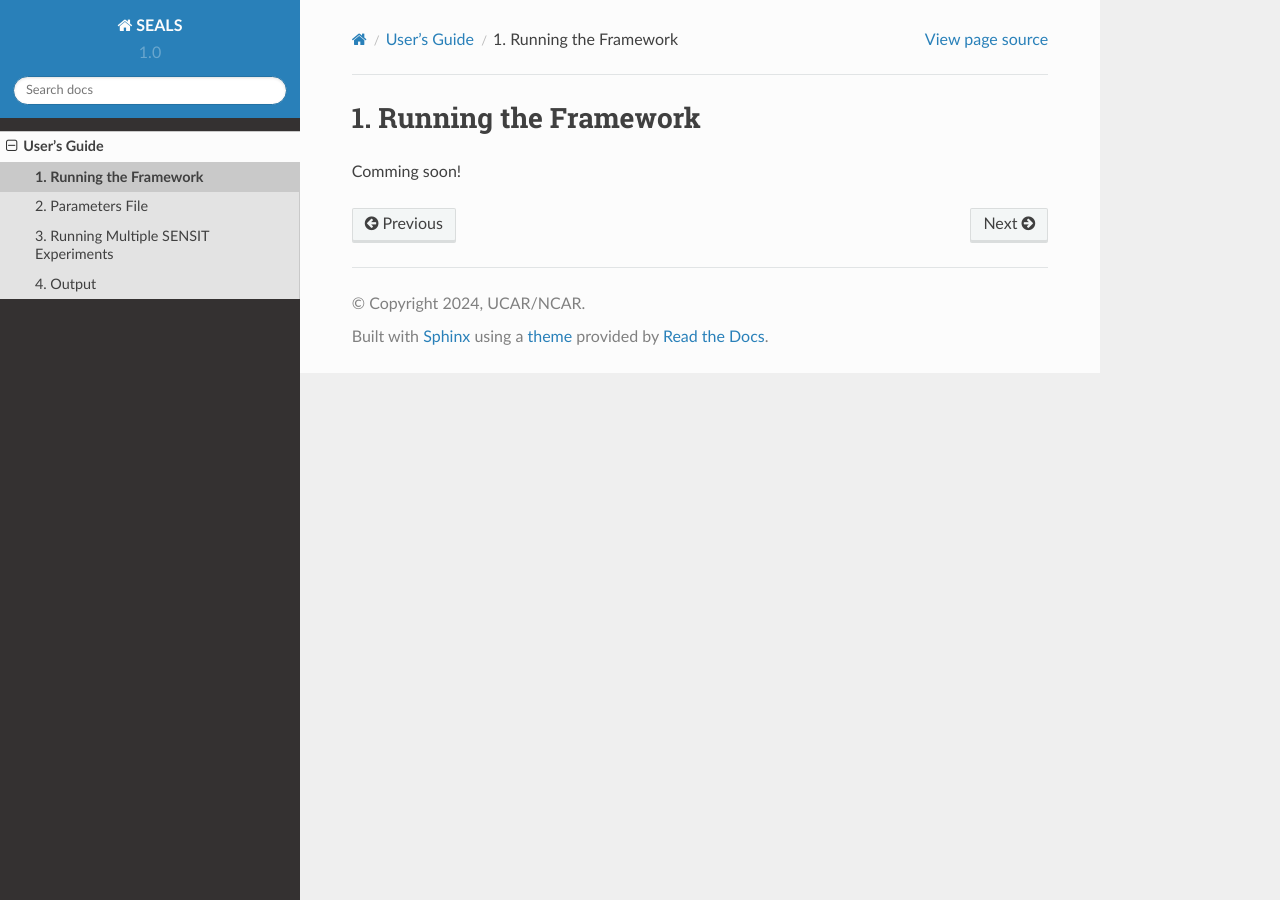
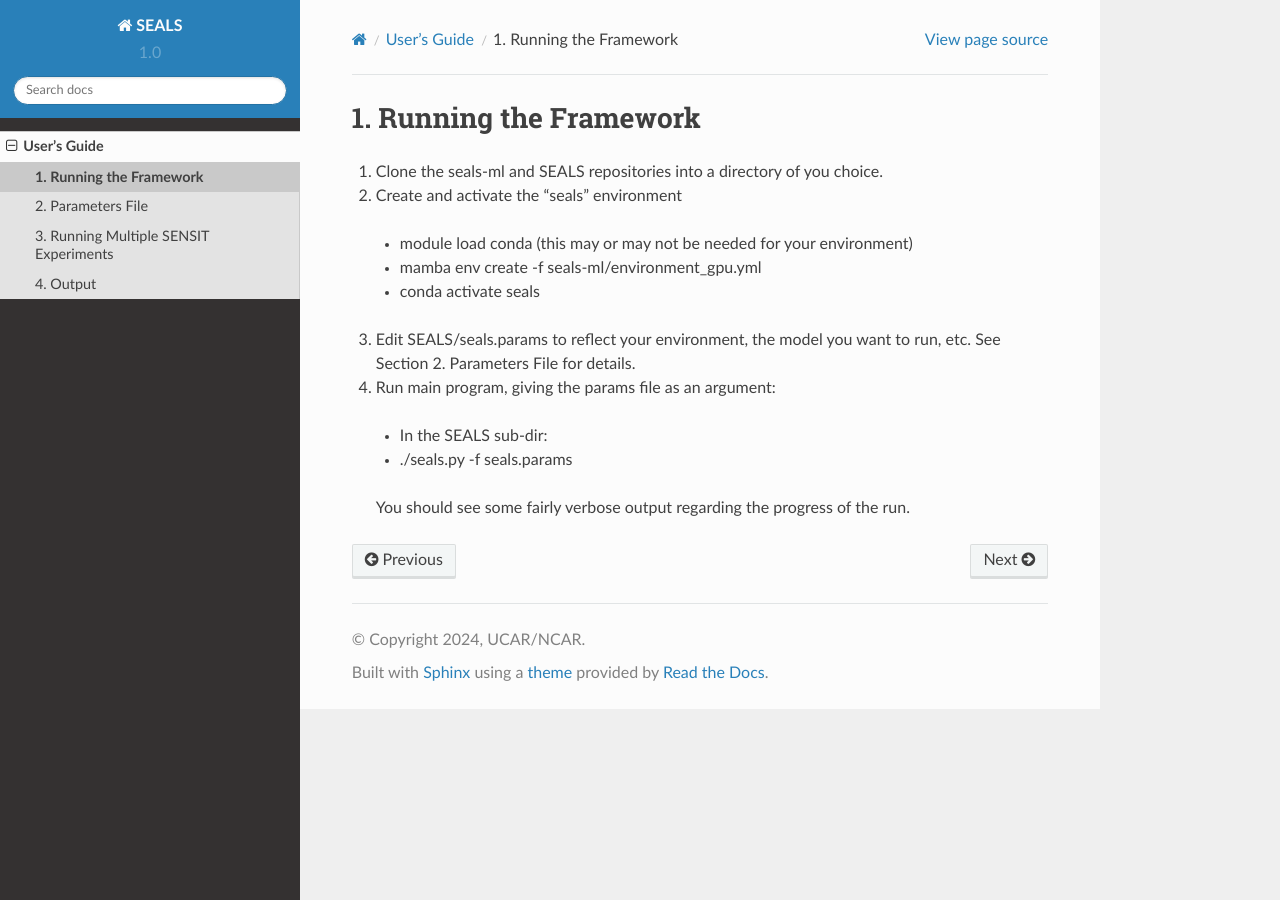
Before and after one commit to NCAR/SEALS, a Sphinx documentation site: the page built from docs/Users_Guide/framework.rst, in a window 1280 px wide. Built offline with Sphinx 7.4.7 and the Read the Docs theme 2.0.0, drawn with Linux system fonts in a browser that asks for light colours.

Commit message:
Update framework.rst
First cut at Running the Framework section.

```diff
--- a/docs/Users_Guide/framework.rst
+++ b/docs/Users_Guide/framework.rst
@@ -2,4 +2,13 @@
 Running the Framework
 *********************
 
-Comming soon!
+1. Clone the seals-ml and SEALS repositories into a directory of you choice.
+2. Create and activate the "seals" environment
+ * module load conda           (this may or may not be needed for your environment)
+ * mamba env create -f seals-ml/environment_gpu.yml
+ * conda activate seals
+3. Edit SEALS/seals.params to reflect your environment, the model you want to run, etc.  See Section 2. Parameters File for details.
+4. Run main program, giving the params file as an argument:
+ * In the SEALS sub-dir:
+ * ./seals.py -f seals.params
+ You should see some fairly verbose output regarding the progress of the run.
```
